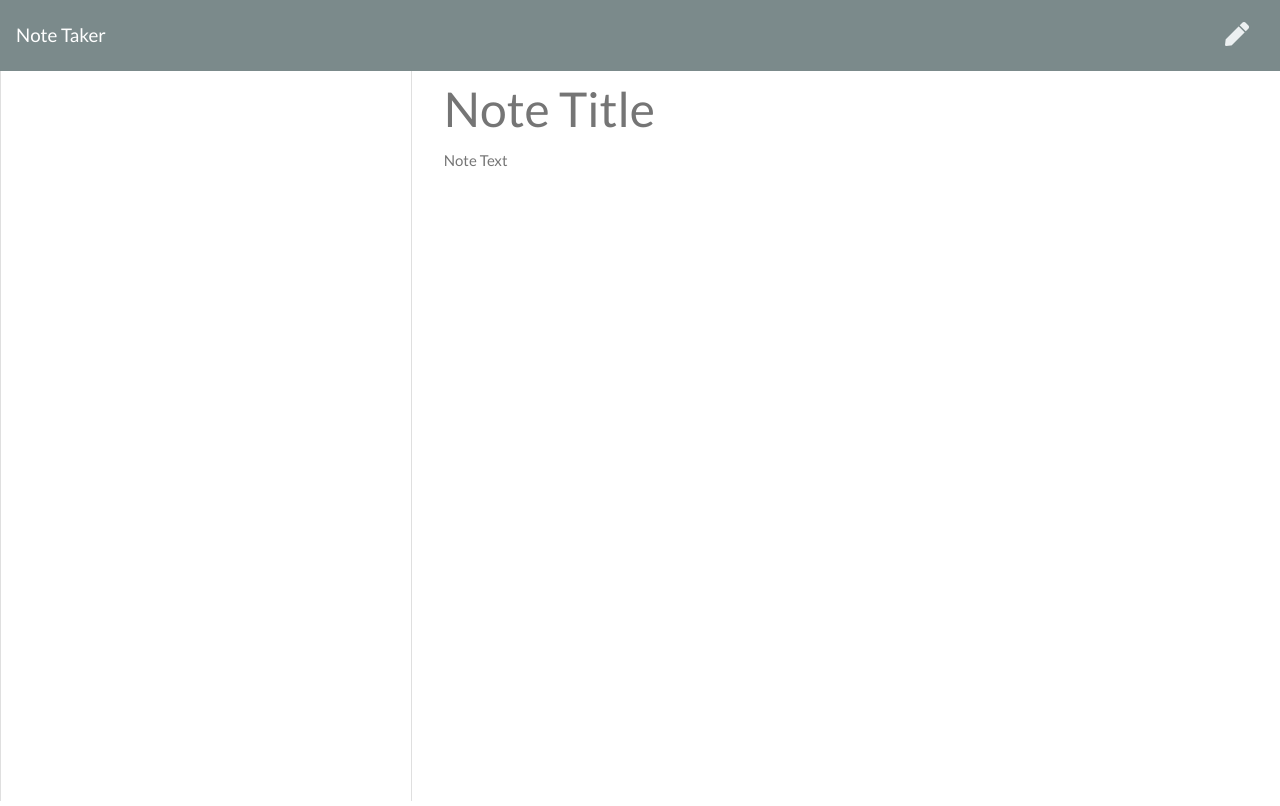
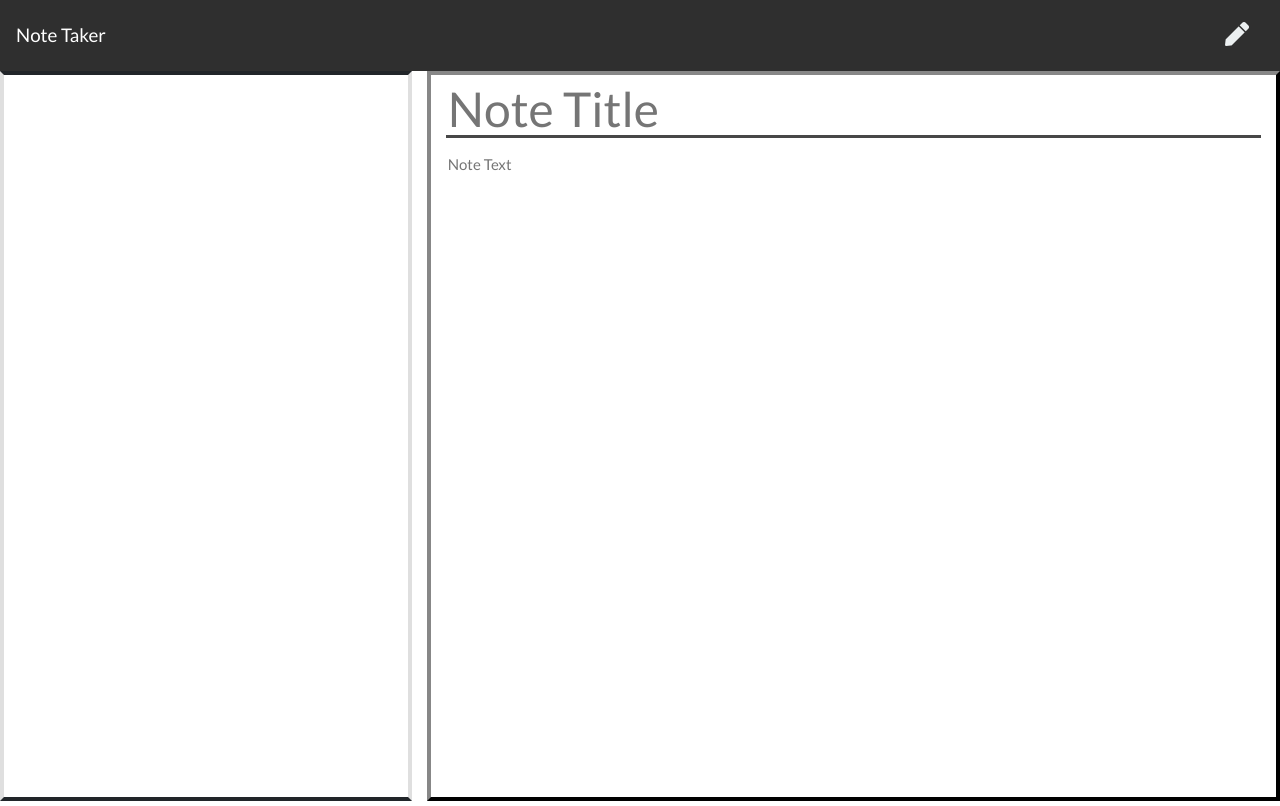
Before and after one commit to Aaron32365/test, a website: page Develop/public/notes.html in a window 1280 px wide. Drawn offline with nearby package versions, Linux system fonts and the light colour scheme; no server answers.

Commit message:
css fix up

```diff
--- a/Develop/public/assets/css/styles.css
+++ b/Develop/public/assets/css/styles.css
@@ -31,11 +31,14 @@ html, body {
 .note-title {
   height: 50px;
   margin-top: 13px;
+  padding-bottom: 6px;
   font-size: 3rem;
+  border-bottom-style: outset;
+  border-color: #9B9B9B;
 }
 
 .note-title:read-only, .note-textarea:read-only {
-  color: #757575;
+  color: #8E8E8E;
 }
 
 .list-container .card {
@@ -68,3 +71,15 @@ html, body {
   padding: 20px;
   cursor: pointer;
 }
+
+#col-left{
+  border-style: solid;
+  border-width: 4px;
+
+}
+
+#col-right{
+  border-style: outset;
+  border-width: 4px;
+  border-color: #333333;
+}
--- a/Develop/public/notes.html
+++ b/Develop/public/notes.html
@@ -13,7 +13,7 @@
 </head>
 
 <body>
-  <nav class="navbar navbar-dark bg-dark">
+  <nav class="navbar navbar-dark bg-dark" style="background-color: #2F2F2F !important;">
     <a class="navbar-brand" href="/">Note Taker
     </a>
     <div class="icons">
@@ -24,12 +24,12 @@
   <div class="container-fluid">
     <div class="row">
       <div class="col-4 list-container">
-        <div class="card">
+        <div class="card" id="col-left">
           <ul class="list-group">
           </ul>
         </div>
       </div>
-      <div class="col-8">
+      <div class="col-8" id="col-right">
         <input class="note-title" placeholder="Note Title" maxlength="28" type="text">
         <textarea class="note-textarea" placeholder="Note Text"></textarea>
       </div>
```
Also changed, not shown: Develop/public/index.html (+1 -1 lines).
